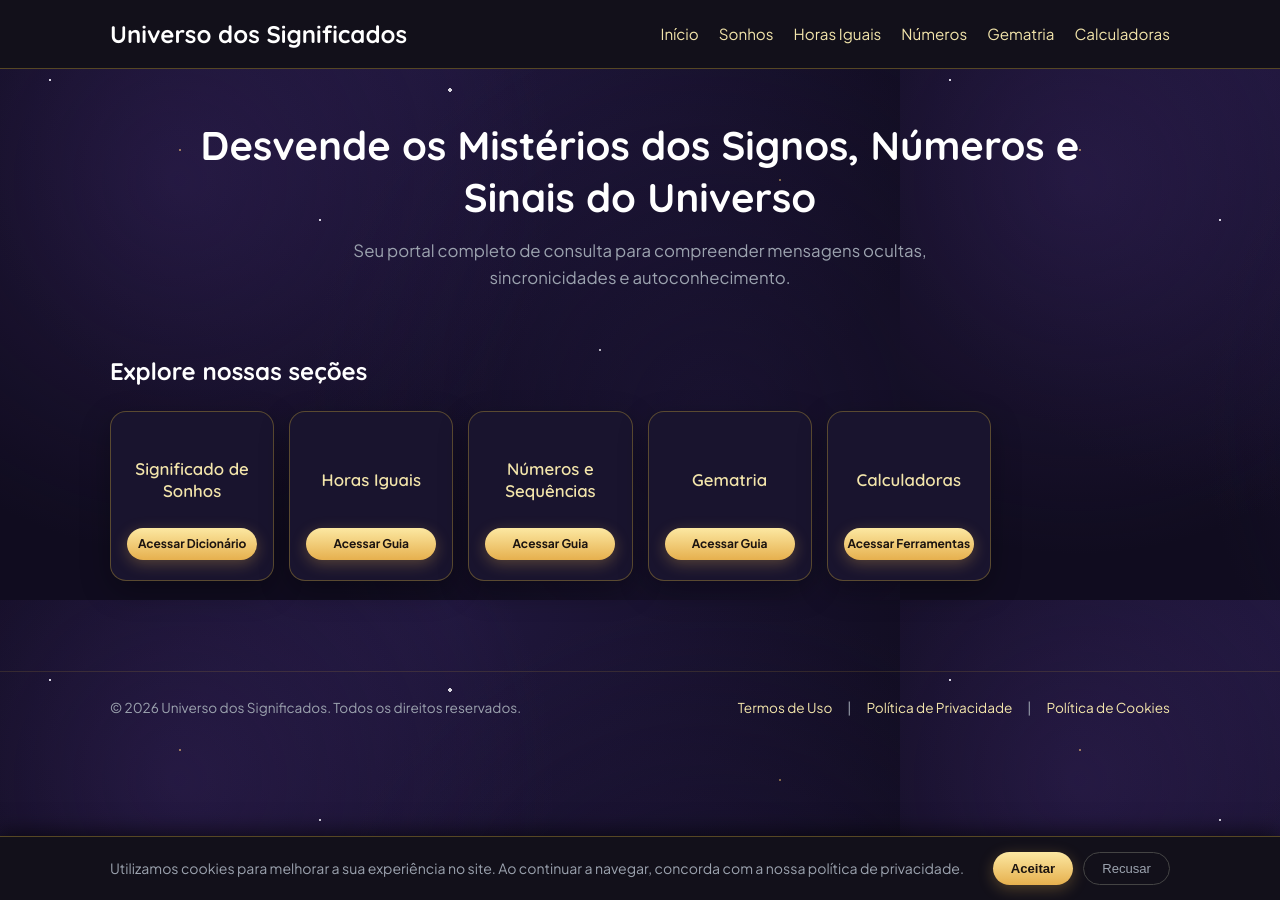
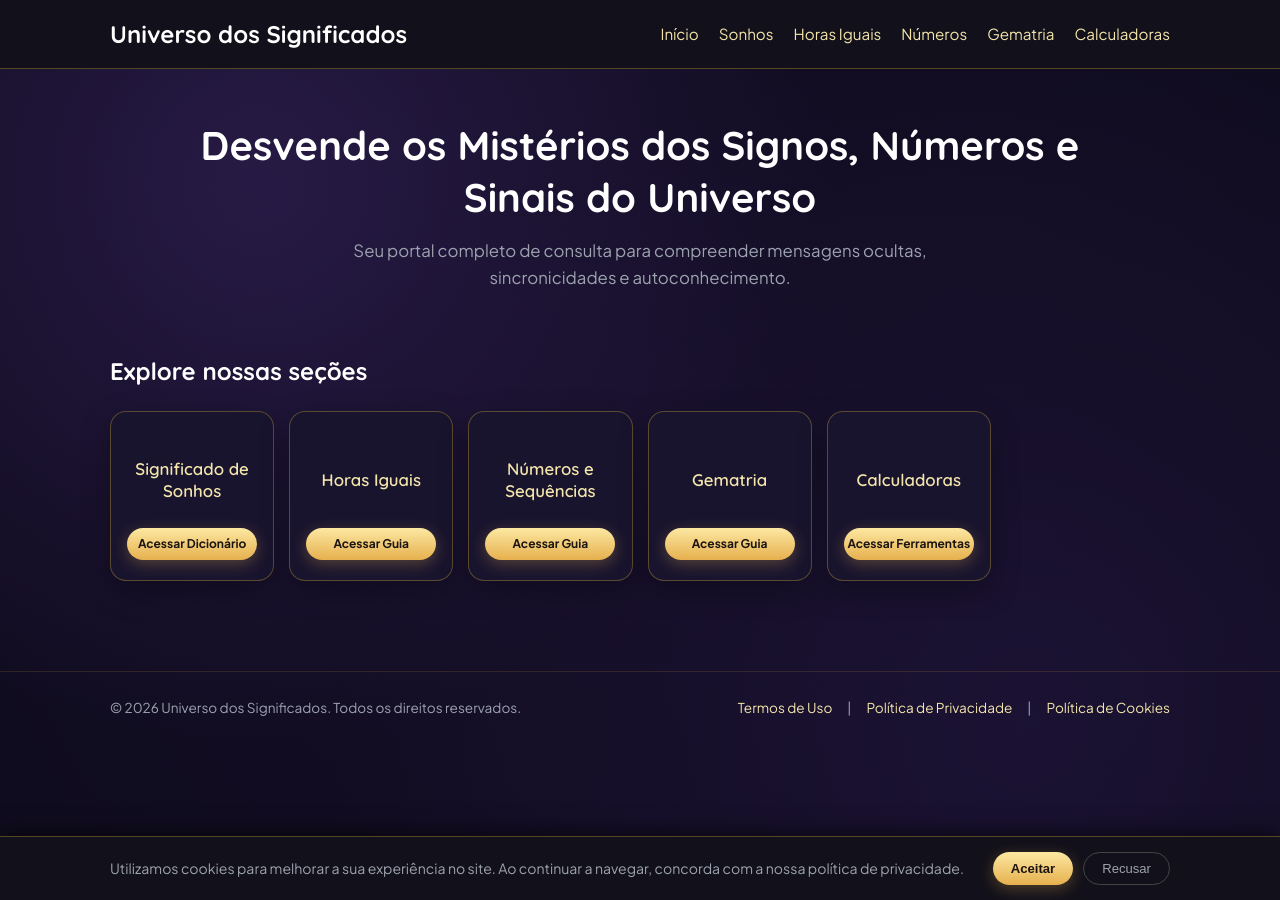
Before and after one commit to dreams-num/portal-significados, a Jekyll site: the page built from index.html, in a window 1280 px wide. Built offline with Jekyll 4.4.1, drawn with Linux system fonts in a browser that asks for light colours.

Commit message:
Update style.css

```diff
--- a/css/style.css
+++ b/css/style.css
@@ -522,24 +522,16 @@ main a:hover,
 }
 
 /* ==========================================================================
-   FUNDO DE UNIVERSO PARA A PÁGINA PRINCIPAL
+   FUNDO DE UNIVERSO PARA A PÁGINA PRINCIPAL (CONTÍNUO E SEM LINHAS)
    ========================================================================== */
 body.home-universe {
     background-color: #100C1F;
     background-image:
-        /* Efeito de Nebulosa / Poeira Estelar Suave */
-        radial-gradient(circle at 20% 30%, rgba(65, 42, 112, 0.35) 0%, transparent 45%),
-        radial-gradient(circle at 80% 70%, rgba(32, 23, 61, 0.5) 0%, transparent 50%),
-        /* Simulação de Estrelas Brilhantes e Douradas */
-        radial-gradient(1px 1px at 50px 80px, #ffffff 100%, transparent),
-        radial-gradient(1.5px 1.5px at 180px 150px, rgba(240, 194, 101, 0.8) 100%, transparent),
-        radial-gradient(1px 1px at 320px 220px, #ffffff 100%, transparent),
-        radial-gradient(2px 2px at 450px 90px, rgba(255, 255, 255, 0.9) 100%, transparent),
-        radial-gradient(1px 1px at 600px 350px, #ffffff 100%, transparent),
-        radial-gradient(1.5px 1.5px at 780px 180px, rgba(240, 194, 101, 0.6) 100%, transparent),
-        radial-gradient(1px 1px at 900px 420px, #ffffff 100%, transparent),
-        /* Gradiente base do site */
-        radial-gradient(circle at 50% 0%, #20173D 0%, #100C1F 70%);
-    background-repeat: repeat;
-    background-size: 900px 600px;
+        /* Nebulosas suaves e profundas */
+        radial-gradient(circle at 20% 20%, rgba(65, 42, 112, 0.45) 0%, transparent 45%),
+        radial-gradient(circle at 80% 80%, rgba(35, 23, 66, 0.55) 0%, transparent 55%),
+        radial-gradient(circle at 50% 50%, rgba(20, 14, 38, 0.8) 0%, #100C1F 100%);
+    background-attachment: fixed;
+    background-size: cover;
+    background-position: center;
 }
```
